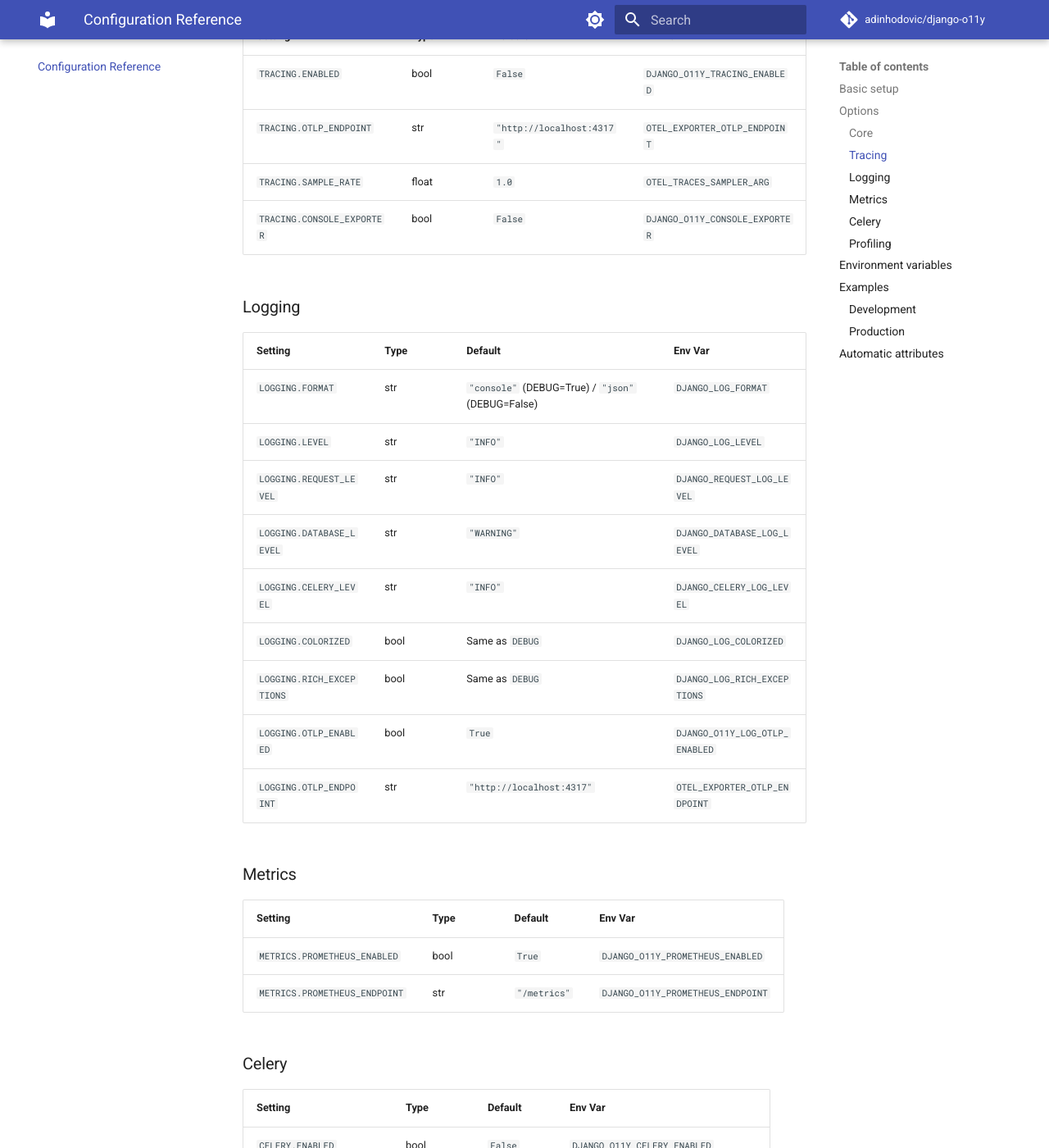
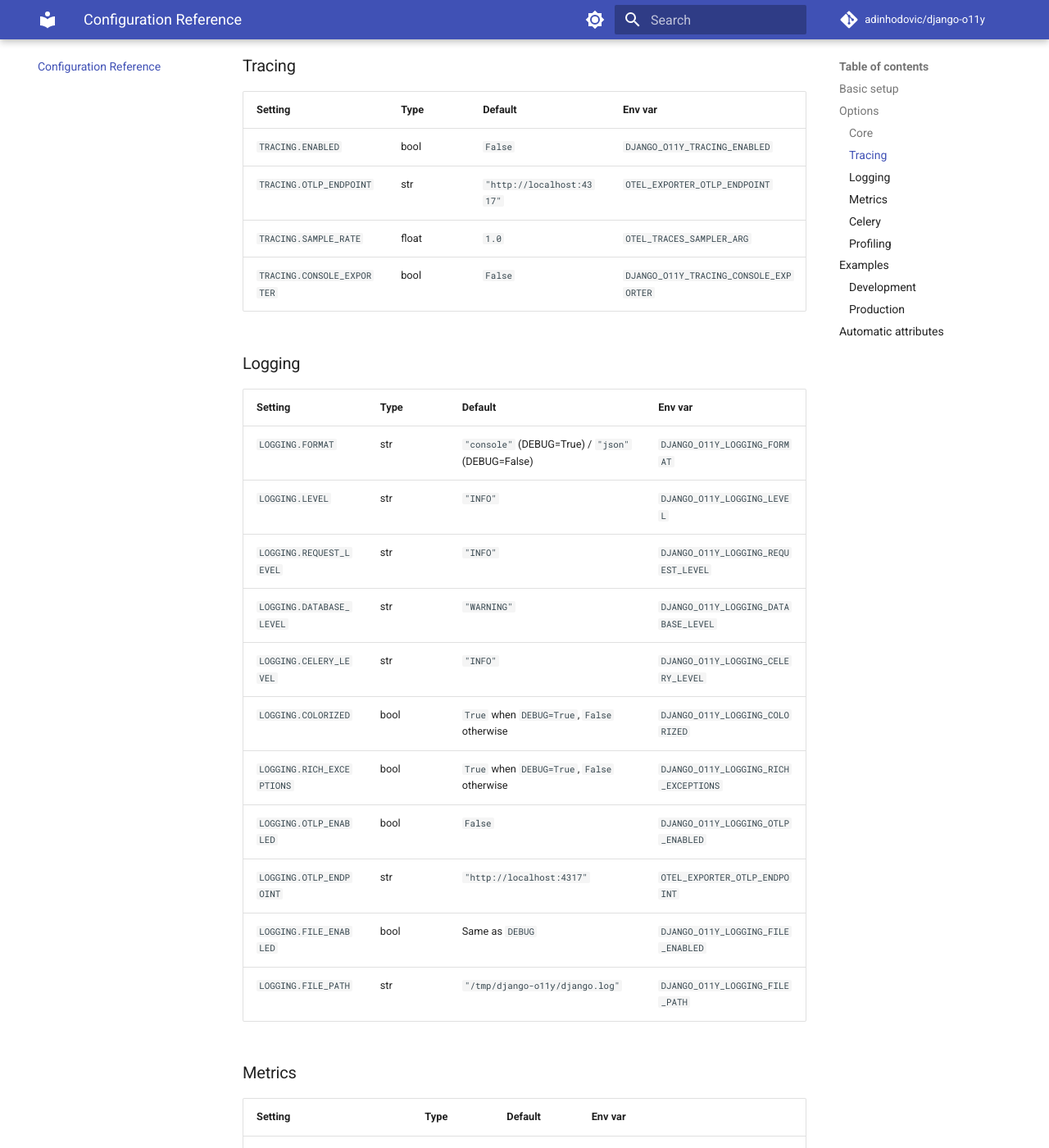
Before and after one commit to adinhodovic/django-o11y, an MkDocs documentation site: the page built from docs/configuration.md, in a window 1280 px wide and 1400 px high, scrolled down 897 px. Shown: the whole window at 82% size. Built offline with MkDocs 1.6.1 and Material for MkDocs 9.7.7, drawn with Linux system fonts in a browser that asks for light colours; comment, search, counter and statistics services are not loaded; the version menu is left out; some of the changed text lies outside the part shown.

````diff
--- a/docs/configuration.md
+++ b/docs/configuration.md
@@ -7,55 +7,60 @@
 DJANGO_O11Y = {
     "SERVICE_NAME": "my-app",
     "TRACING": {"ENABLED": True},
-    "LOGGING": {"ENABLED": True},
 }
 ```
 
 ## Options
 
+Every setting can be overridden by an environment variable. All custom env vars use the
+`DJANGO_O11Y_<SECTION>_<KEY>` pattern. The three standard OpenTelemetry env vars are also
+honoured where they naturally map.
+
 ### Core
 
-| Setting | Type | Default | Env Var |
+| Setting | Type | Default | Env var |
 | ------- | ---- | ------- | ------- |
 | `SERVICE_NAME` | str | `"django-app"` | `OTEL_SERVICE_NAME` |
-| `ENVIRONMENT` | str | `"development"` | `ENVIRONMENT` |
-| `NAMESPACE` | str | `""` | `SERVICE_NAMESPACE` |
+| `ENVIRONMENT` | str | `"development"` | `DJANGO_O11Y_ENVIRONMENT` |
+| `NAMESPACE` | str | `""` | `DJANGO_O11Y_NAMESPACE` |
 | `RESOURCE_ATTRIBUTES` | dict | `{}` | — |
 | `CUSTOM_TAGS` | dict | `{}` | — |
 
 ### Tracing
 
-| Setting | Type | Default | Env Var |
+| Setting | Type | Default | Env var |
 | ------- | ---- | ------- | ------- |
 | `TRACING.ENABLED` | bool | `False` | `DJANGO_O11Y_TRACING_ENABLED` |
 | `TRACING.OTLP_ENDPOINT` | str | `"http://localhost:4317"` | `OTEL_EXPORTER_OTLP_ENDPOINT` |
 | `TRACING.SAMPLE_RATE` | float | `1.0` | `OTEL_TRACES_SAMPLER_ARG` |
-| `TRACING.CONSOLE_EXPORTER` | bool | `False` | `DJANGO_O11Y_CONSOLE_EXPORTER` |
+| `TRACING.CONSOLE_EXPORTER` | bool | `False` | `DJANGO_O11Y_TRACING_CONSOLE_EXPORTER` |
 
 ### Logging
 
-| Setting | Type | Default | Env Var |
+| Setting | Type | Default | Env var |
 | ------- | ---- | ------- | ------- |
-| `LOGGING.FORMAT` | str | `"console"` (DEBUG=True) / `"json"` (DEBUG=False) | `DJANGO_LOG_FORMAT` |
-| `LOGGING.LEVEL` | str | `"INFO"` | `DJANGO_LOG_LEVEL` |
-| `LOGGING.REQUEST_LEVEL` | str | `"INFO"` | `DJANGO_REQUEST_LOG_LEVEL` |
-| `LOGGING.DATABASE_LEVEL` | str | `"WARNING"` | `DJANGO_DATABASE_LOG_LEVEL` |
-| `LOGGING.CELERY_LEVEL` | str | `"INFO"` | `DJANGO_CELERY_LOG_LEVEL` |
-| `LOGGING.COLORIZED` | bool | Same as `DEBUG` | `DJANGO_LOG_COLORIZED` |
-| `LOGGING.RICH_EXCEPTIONS` | bool | Same as `DEBUG` | `DJANGO_LOG_RICH_EXCEPTIONS` |
-| `LOGGING.OTLP_ENABLED` | bool | `True` | `DJANGO_O11Y_LOG_OTLP_ENABLED` |
+| `LOGGING.FORMAT` | str | `"console"` (DEBUG=True) / `"json"` (DEBUG=False) | `DJANGO_O11Y_LOGGING_FORMAT` |
+| `LOGGING.LEVEL` | str | `"INFO"` | `DJANGO_O11Y_LOGGING_LEVEL` |
+| `LOGGING.REQUEST_LEVEL` | str | `"INFO"` | `DJANGO_O11Y_LOGGING_REQUEST_LEVEL` |
+| `LOGGING.DATABASE_LEVEL` | str | `"WARNING"` | `DJANGO_O11Y_LOGGING_DATABASE_LEVEL` |
+| `LOGGING.CELERY_LEVEL` | str | `"INFO"` | `DJANGO_O11Y_LOGGING_CELERY_LEVEL` |
+| `LOGGING.COLORIZED` | bool | `True` when `DEBUG=True`, `False` otherwise | `DJANGO_O11Y_LOGGING_COLORIZED` |
+| `LOGGING.RICH_EXCEPTIONS` | bool | `True` when `DEBUG=True`, `False` otherwise | `DJANGO_O11Y_LOGGING_RICH_EXCEPTIONS` |
+| `LOGGING.OTLP_ENABLED` | bool | `False` | `DJANGO_O11Y_LOGGING_OTLP_ENABLED` |
 | `LOGGING.OTLP_ENDPOINT` | str | `"http://localhost:4317"` | `OTEL_EXPORTER_OTLP_ENDPOINT` |
+| `LOGGING.FILE_ENABLED` | bool | Same as `DEBUG` | `DJANGO_O11Y_LOGGING_FILE_ENABLED` |
+| `LOGGING.FILE_PATH` | str | `"/tmp/django-o11y/django.log"` | `DJANGO_O11Y_LOGGING_FILE_PATH` |
 
 ### Metrics
 
-| Setting | Type | Default | Env Var |
+| Setting | Type | Default | Env var |
 | ------- | ---- | ------- | ------- |
-| `METRICS.PROMETHEUS_ENABLED` | bool | `True` | `DJANGO_O11Y_PROMETHEUS_ENABLED` |
-| `METRICS.PROMETHEUS_ENDPOINT` | str | `"/metrics"` | `DJANGO_O11Y_PROMETHEUS_ENDPOINT` |
+| `METRICS.PROMETHEUS_ENABLED` | bool | `True` | `DJANGO_O11Y_METRICS_PROMETHEUS_ENABLED` |
+| `METRICS.PROMETHEUS_ENDPOINT` | str | `"/metrics"` | `DJANGO_O11Y_METRICS_PROMETHEUS_ENDPOINT` |
 
 ### Celery
 
-| Setting | Type | Default | Env Var |
+| Setting | Type | Default | Env var |
 | ------- | ---- | ------- | ------- |
 | `CELERY.ENABLED` | bool | `False` | `DJANGO_O11Y_CELERY_ENABLED` |
 | `CELERY.TRACING_ENABLED` | bool | `True` | `DJANGO_O11Y_CELERY_TRACING_ENABLED` |
@@ -64,22 +69,11 @@ DJANGO_O11Y = {
 
 ### Profiling
 
-| Setting | Type | Default | Env Var |
+| Setting | Type | Default | Env var |
 | ------- | ---- | ------- | ------- |
 | `PROFILING.ENABLED` | bool | `False` | `DJANGO_O11Y_PROFILING_ENABLED` |
-| `PROFILING.PYROSCOPE_URL` | str | `"http://localhost:4040"` | `PYROSCOPE_SERVER_ADDRESS` |
+| `PROFILING.PYROSCOPE_URL` | str | `"http://localhost:4040"` | `DJANGO_O11Y_PROFILING_PYROSCOPE_URL` |
 | `PROFILING.TAGS` | dict | `{}` | — |
-
-## Environment variables
-
-```bash
-export OTEL_SERVICE_NAME="my-app"
-export ENVIRONMENT="production"
-export OTEL_EXPORTER_OTLP_ENDPOINT="http://localhost:4317"
-export OTEL_TRACES_SAMPLER_ARG="0.1"
-export DJANGO_LOG_LEVEL="INFO"
-export DJANGO_LOG_FORMAT="json"
-```
 
 ## Examples
 
@@ -90,12 +84,12 @@ DJANGO_O11Y = {
     "SERVICE_NAME": "my-app-dev",
     "TRACING": {
         "SAMPLE_RATE": 1.0,
-        "CONSOLE_EXPORTER": True,  # Print traces to stdout
+        "CONSOLE_EXPORTER": True,
     },
     "LOGGING": {
         "FORMAT": "console",
         "COLORIZED": True,
-        "DATABASE_LEVEL": "DEBUG",  # Log all SQL queries
+        "DATABASE_LEVEL": "DEBUG",
     },
 }
 ```
````
Also changed, not shown: docs/usage.md (+3 -3 lines), 7 other files.
